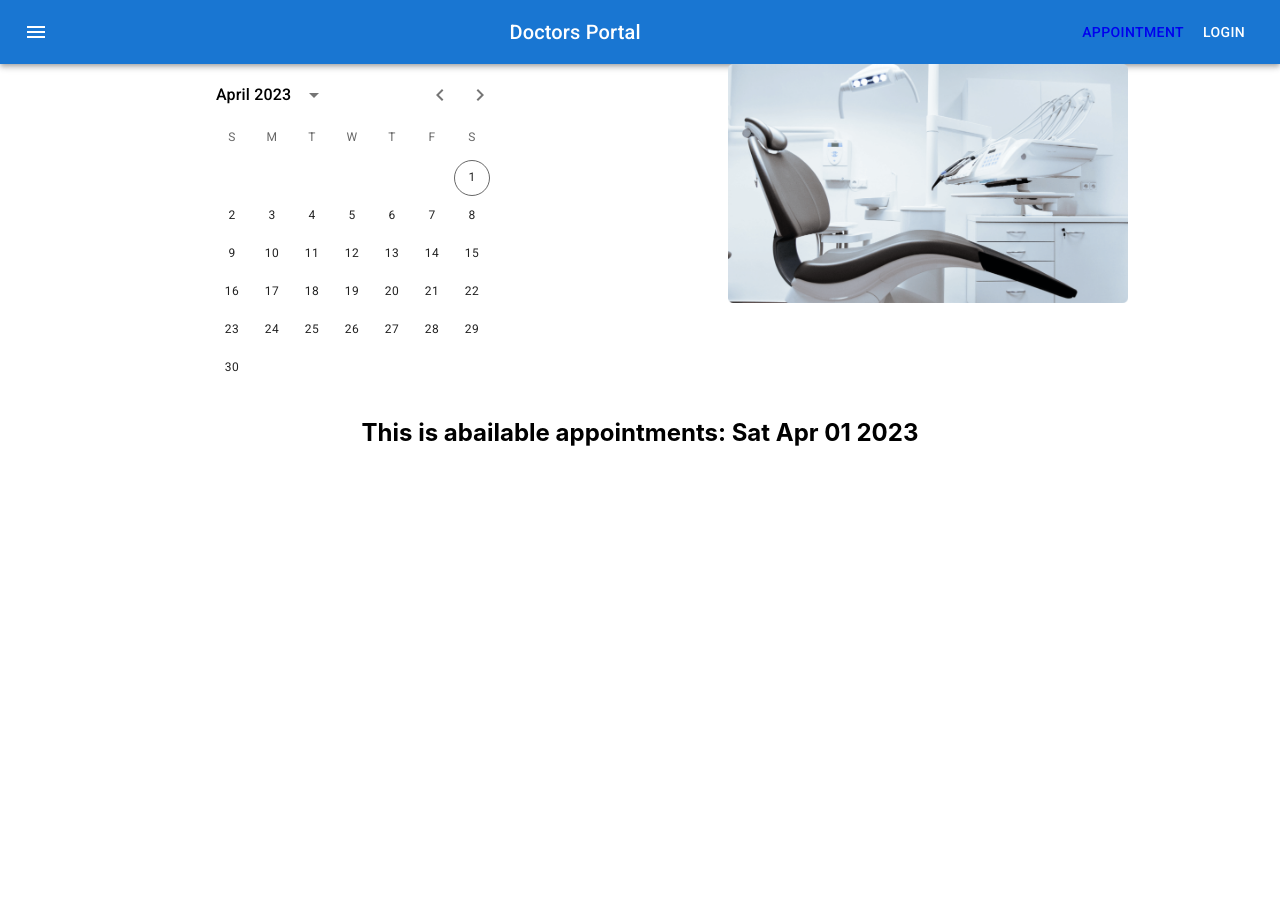
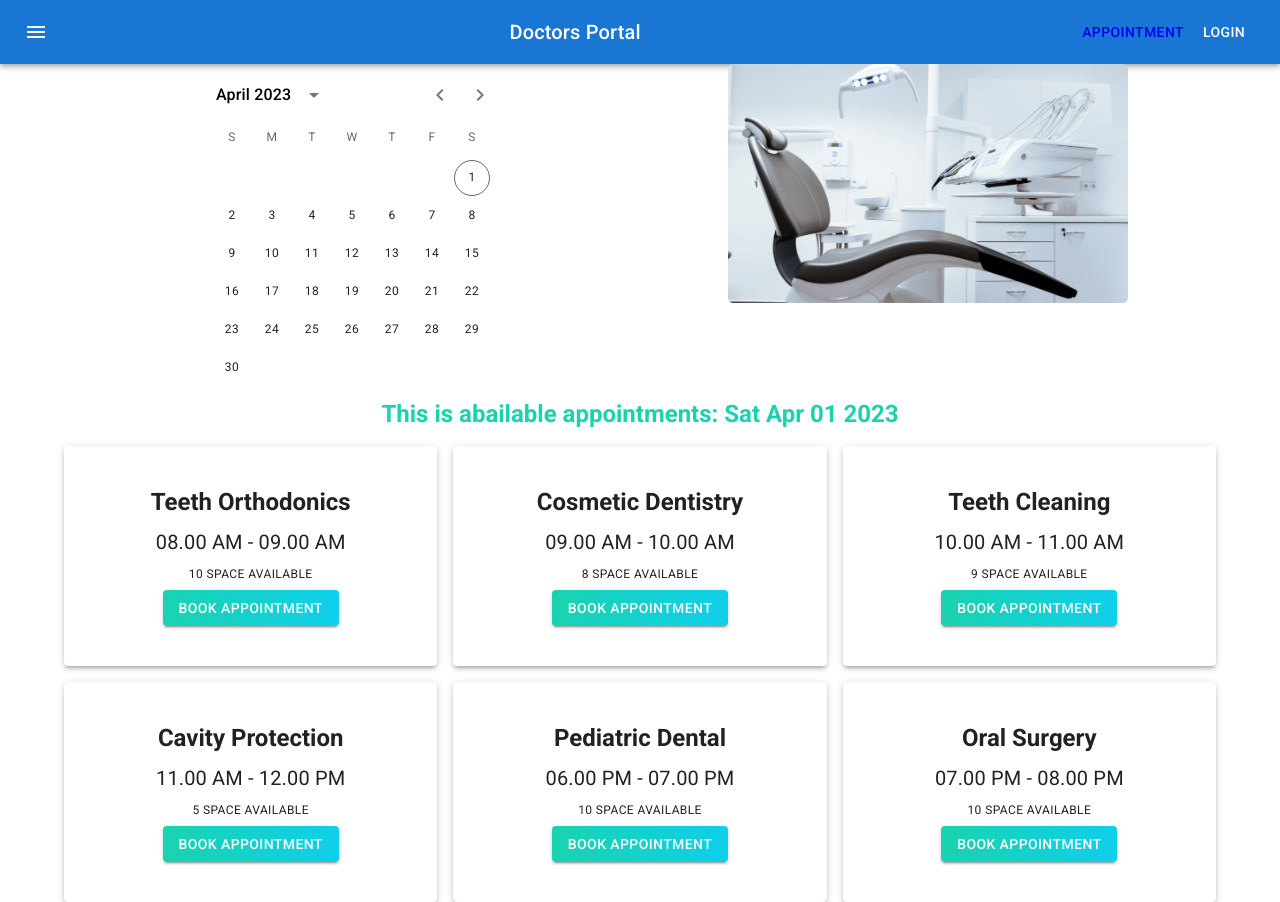
Before and after one commit to oligactis/Doctors-Portal, a React (Create React App) app: page /appointment in a window 1280 px wide. Before the commit the page ends 800 px from the top, so only its background shows below. Built offline with nearby package versions, Linux system fonts and the light colour scheme.

Commit message:
update appoinment

```diff
--- a/src/Pages/Appointment/AvailableAppointments/AvailableAppointments.js
+++ b/src/Pages/Appointment/AvailableAppointments/AvailableAppointments.js
@@ -1,10 +1,62 @@
+import { Container, Grid, Typography } from '@mui/material';
 import React from 'react';
+import Booking from '../Booking/Booking';
+
+const bookings = [
+    {
+        id: 1,
+        name: 'Teeth Orthodonics',
+        time: '08.00 AM - 09.00 AM',
+        space: 10,
+    },
+    {
+        id: 2,
+        name: 'Cosmetic Dentistry',
+        time: '09.00 AM - 10.00 AM',
+        space: 8,
+    },
+    {
+        id: 3,
+        name: 'Teeth Cleaning',
+        time: '10.00 AM - 11.00 AM',
+        space: 9,
+    },
+    {
+        id: 4,
+        name: 'Cavity Protection',
+        time: '11.00 AM - 12.00 PM',
+        space: 5,
+    },
+    {
+        id: 5,
+        name: 'Pediatric Dental',
+        time: '06.00 PM - 07.00 PM',
+        space: 10,
+    },
+    {
+        id: 6,
+        name: 'Oral Surgery',
+        time: '07.00 PM - 08.00 PM',
+        space: 10,
+    }
+]
+
+
+
 
 const AvailableAppointments = ({date}) => {
     return (
-        <div>
-            <h2>This is abailable appointments: {new Date(date).toDateString()}</h2>
-        </div>
+        <Container>
+            <Typography variant='h5' sx={{color: '#19D3AE', fontWeight: 600, mb: 2}}>This is abailable appointments: {new Date(date).toDateString()}</Typography>
+                <Grid container spacing={2}>
+                    {
+                        bookings.map(booking =><Booking
+                        key={booking.id}
+                        booking={booking}
+                        />)
+                    }
+                </Grid>
+        </Container>
     );
 };
 
--- /dev/null
+++ b/src/Pages/Appointment/Booking/Booking.js
@@ -0,0 +1,34 @@
+import { Grid } from '@mui/material';
+import React from 'react';
+import Paper from '@mui/material/Paper';
+import Typography from '@mui/material/Typography';
+import Button from '@mui/material/Button';
+
+
+
+const Booking = ({booking}) => {
+    const {name, time, space} = booking;
+    return (
+
+            <Grid item xs={12} sm={6} md={4}>
+            <Paper elevation={3} sx={{py:5}}>
+             <Typography variant="h5" gutterBottom sx={{fontWeight: 600}}>
+             {name}
+           </Typography>
+             <Typography variant="h6" gutterBottom sx={{fontWeight: 400}}>
+             {time}
+           </Typography>
+           <Typography variant="caption" display="block" gutterBottom>
+        {space} SPACE AVAILABLE
+      </Typography>
+      <Button style={{background: 'linear-gradient(90deg,#19D3AE,#0FCFEC)'}} variant="contained">Book Appointment</Button>
+
+
+            </Paper>
+
+         </Grid>
+
+    );
+};
+
+export default Booking;
```
